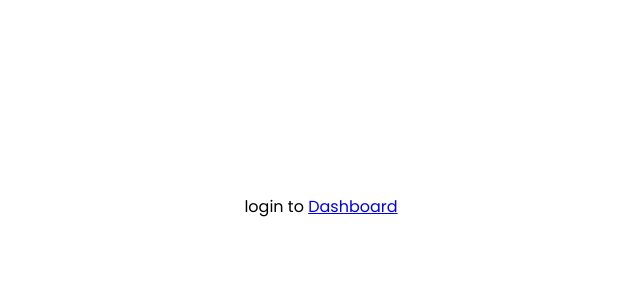
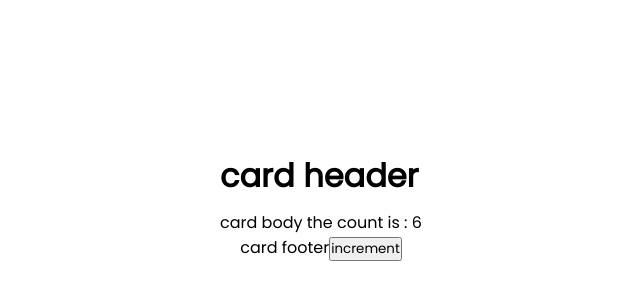
Before and after one commit to oussama-drifi/Task-Management-App, a React (Vite) app: page / in a window 1280 px wide. Shown: the part 194-494 px from the top of the page, without its empty margins (319-959 px from the left). Built offline with nearby package versions, Linux system fonts and the light colour scheme; what miragejs would draw is missing.

Commit message:
added new context

```diff
--- a/src/App.jsx
+++ b/src/App.jsx
@@ -1,4 +1,4 @@
-import { useCallback, useEffect, useMemo, useRef, useState } from 'react'
+import { useCallback, useEffect, useMemo, useRef, useState, createContext, useContext } from 'react'
 import
       { Routes, Route, Outlet, useParams, useNavigate, Navigate, useSearchParams, Link }
 from 'react-router-dom'
@@ -176,7 +176,7 @@ function App() {
   return (
       <>
       <Routes>
-        <Route path='/' element={<p>login to <Link to='/dashboard'>Dashboard</Link></p>} />
+        <Route path='/' element={<Layout />} />
           <Route path='/dashboard' element={<Dashboard />} >
             <Route index element={<Navigate to="overview" replace />} />
             <Route path='overview' element={<div><h1>overview section</h1></div>} />
@@ -240,3 +240,59 @@ function Dashboard() {
     </div>
   )
 }
+
+
+
+
+function Layout () {
+
+
+  return (
+    <div className="card-container">
+      <Card />
+    </div>
+  )
+
+
+  // return (<p>login to <Link to='/dashboard'>Dashboard</Link></p>)
+}
+
+// global
+
+
+import { CountProvider, useCount, useSetCount } from './CountContextProvider';
+
+function Card () {
+  // the entire context is wrapped up inside CountProvider
+  return (
+    <CountProvider>
+      <CardHeader />
+      <CardBody />
+      <CardFooter />
+    </CountProvider>
+  )
+}
+
+function CardHeader() {
+  return (<h1>card header</h1>)
+}
+function CardBody() {
+
+  return (<p>card body <TestComp /></p>)
+}
+function CardFooter() {
+  return (
+    <div>
+      <span>card footer</span>
+      <InnerComp />
+    </div>
+  )
+}
+function InnerComp () {
+  const setCount = useSetCount();
+  return <button onClick={() => setCount(prev => prev + 1)}>increment</button>
+}
+function TestComp() {
+  const count = useCount();
+  return (<span>the count is : {count}</span>)
+}
--- /dev/null
+++ b/src/CountContextProvider.jsx
@@ -0,0 +1,27 @@
+import { createContext, useContext, useState } from "react"
+
+const CountContext = createContext();
+const SetCountContext = createContext();
+
+const useCount = () => useContext(CountContext);
+const useSetCount = () => useContext(SetCountContext);
+
+const CountProvider = ({children}) => {
+
+    const [count, setCount] = useState(6);
+
+    const handleCount = () => {
+        setCount(count + 1);
+    }
+
+    return (
+        <CountContext.Provider value={count}>
+            <SetCountContext value={setCount}>
+                {children}
+            </SetCountContext>
+        </CountContext.Provider>
+    )
+
+}
+
+export { CountProvider, useCount, useSetCount }
```
